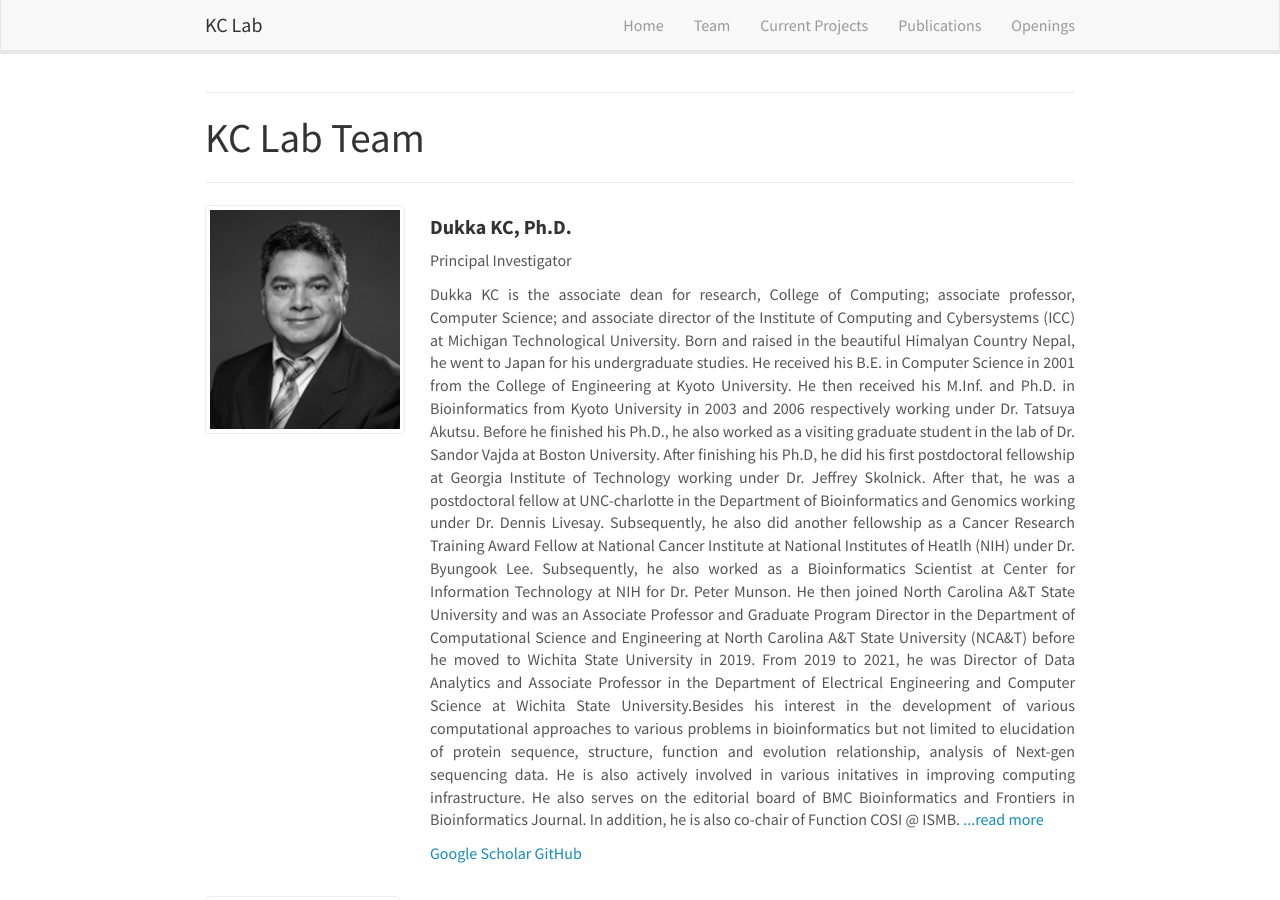
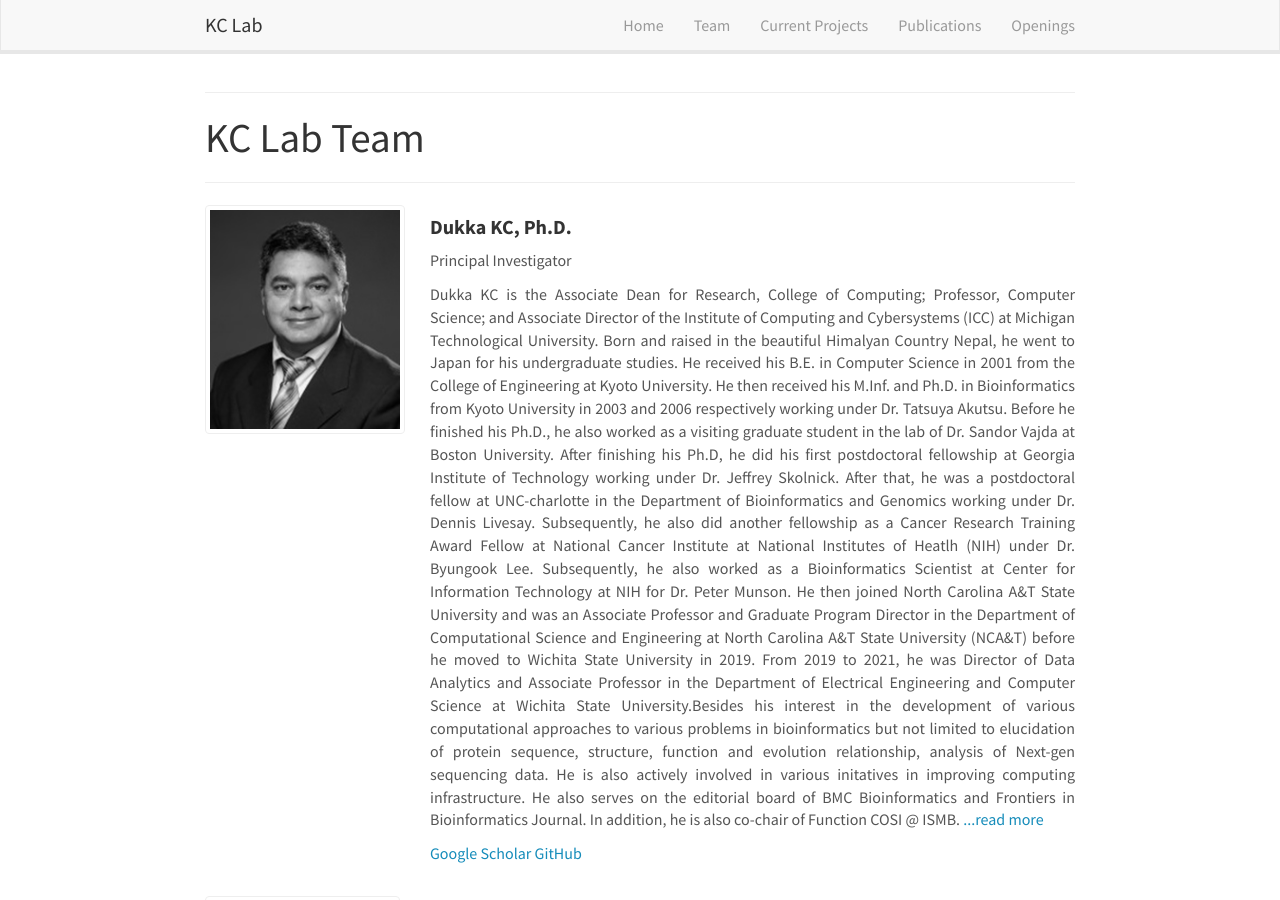
Before and after one commit to pawelparker/KCLabMTU.github.io, a Jekyll site: the page built from _pages/team/index.html, in a window 1280 px wide and 900 px high. Built offline with Jekyll 4.4.1, drawn with Linux system fonts in a browser that asks for light colours; nearby versions of some CDN libraries.

Commit message:
Update index.html

```diff
--- a/_pages/team/index.html
+++ b/_pages/team/index.html
@@ -25,8 +25,8 @@ permalink: /team/
             <div class="card-body">
                 <h4 class="card-title"><b> Dukka KC, Ph.D.</b></h4>
             <p class="card-text">Principal Investigator</p>
-            <p class="card-text">Dukka KC is the associate dean for research, College of Computing; associate professor,
-                Computer Science; and associate director of the Institute of Computing and Cybersystems (ICC) at Michigan Technological
+            <p class="card-text">Dukka KC is the Associate Dean for Research, College of Computing;  Professor,
+                Computer Science; and Associate Director of the Institute of Computing and Cybersystems (ICC) at Michigan Technological
                 University.  Born and raised in the beautiful Himalyan Country Nepal, he went to Japan for his undergraduate
                 studies. He received his B.E. in Computer Science in 2001 from the College of Engineering at Kyoto University. He then
                 received his M.Inf. and Ph.D. in Bioinformatics from Kyoto University in 2003 and 2006 respectively working under
```
